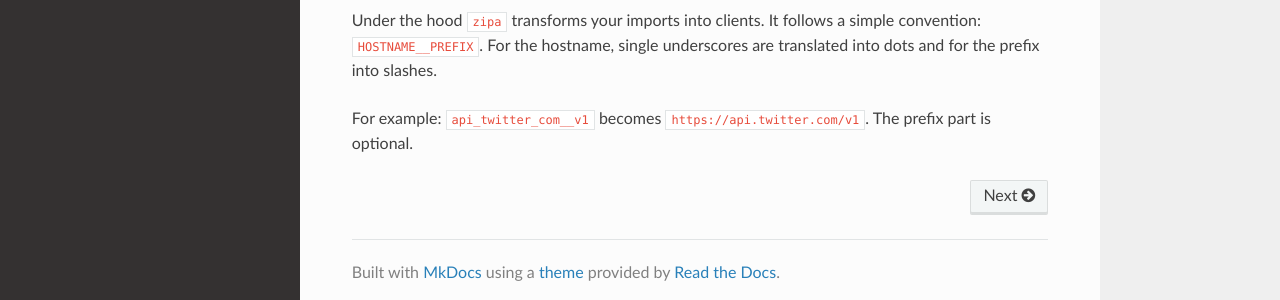
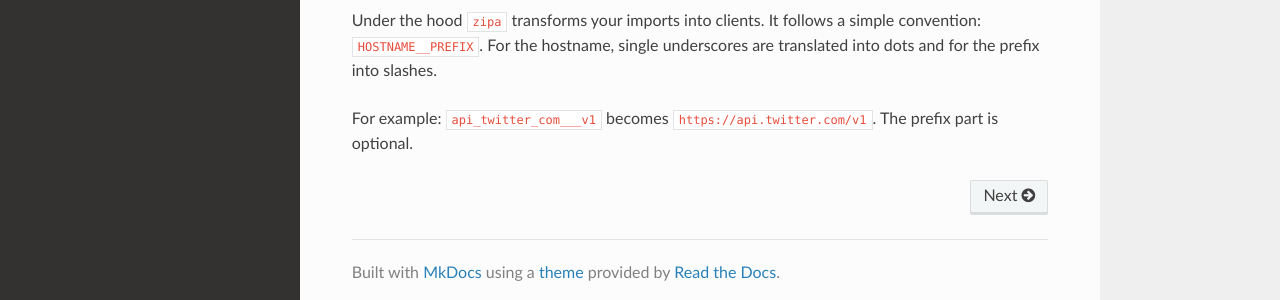
Before and after one commit to presslabs/zipa, an MkDocs documentation site: the page built from docs/index.md, in a window 1280 px wide. Shown: the part 377-677 px from the top of the page. Built offline with MkDocs 1.6.1, drawn with Linux system fonts in a browser that asks for light colours; nearby versions of some CDN libraries.

Commit message:
need to use three undrescores to get the leading backslash when specifying a URI prefix

```diff
--- a/docs/index.md
+++ b/docs/index.md
@@ -16,5 +16,5 @@ Under the hood `zipa` transforms your imports into clients. It follows a simple
 convention: `HOSTNAME__PREFIX`. For the hostname, single underscores are
 translated into dots and for the prefix into slashes.
 
-For example: `api_twitter_com__v1` becomes `https://api.twitter.com/v1`. The
+For example: `api_twitter_com___v1` becomes `https://api.twitter.com/v1`. The
 prefix part is optional.
```
